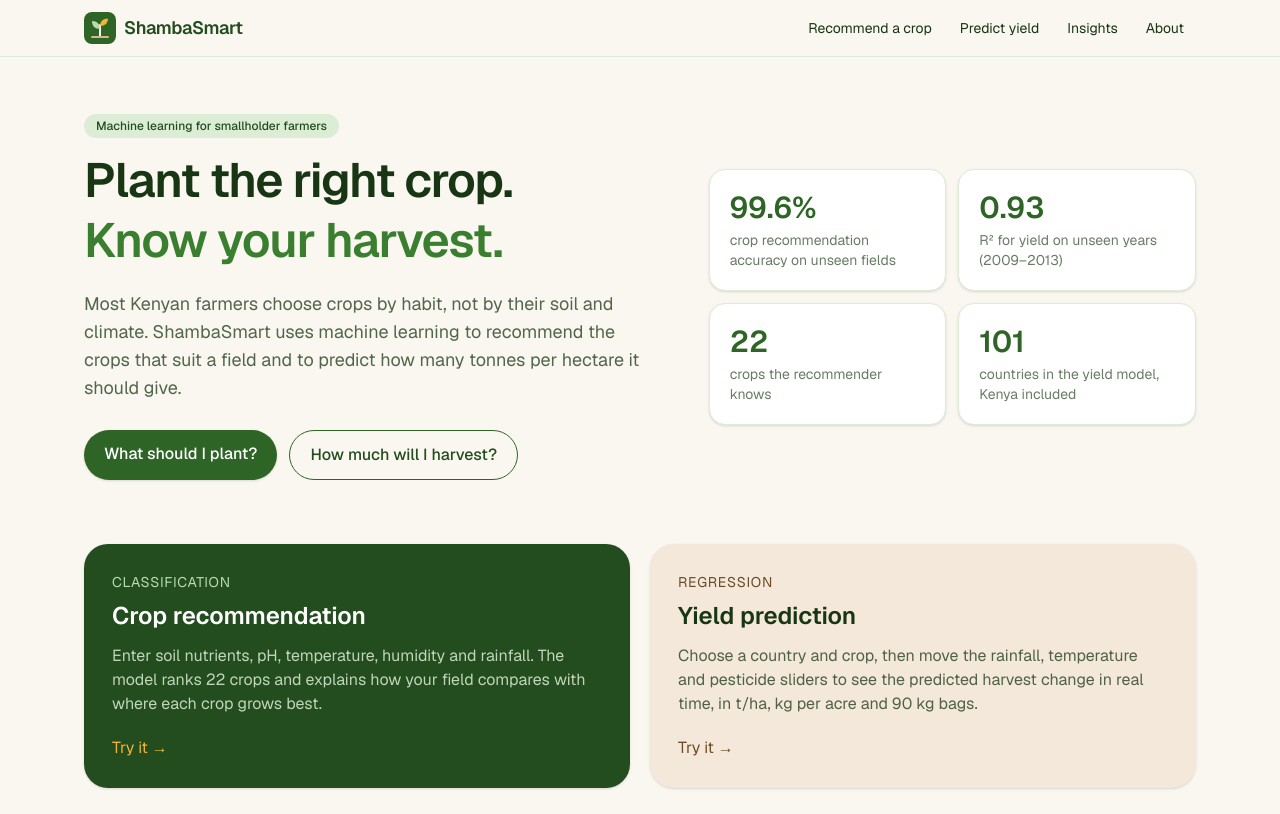
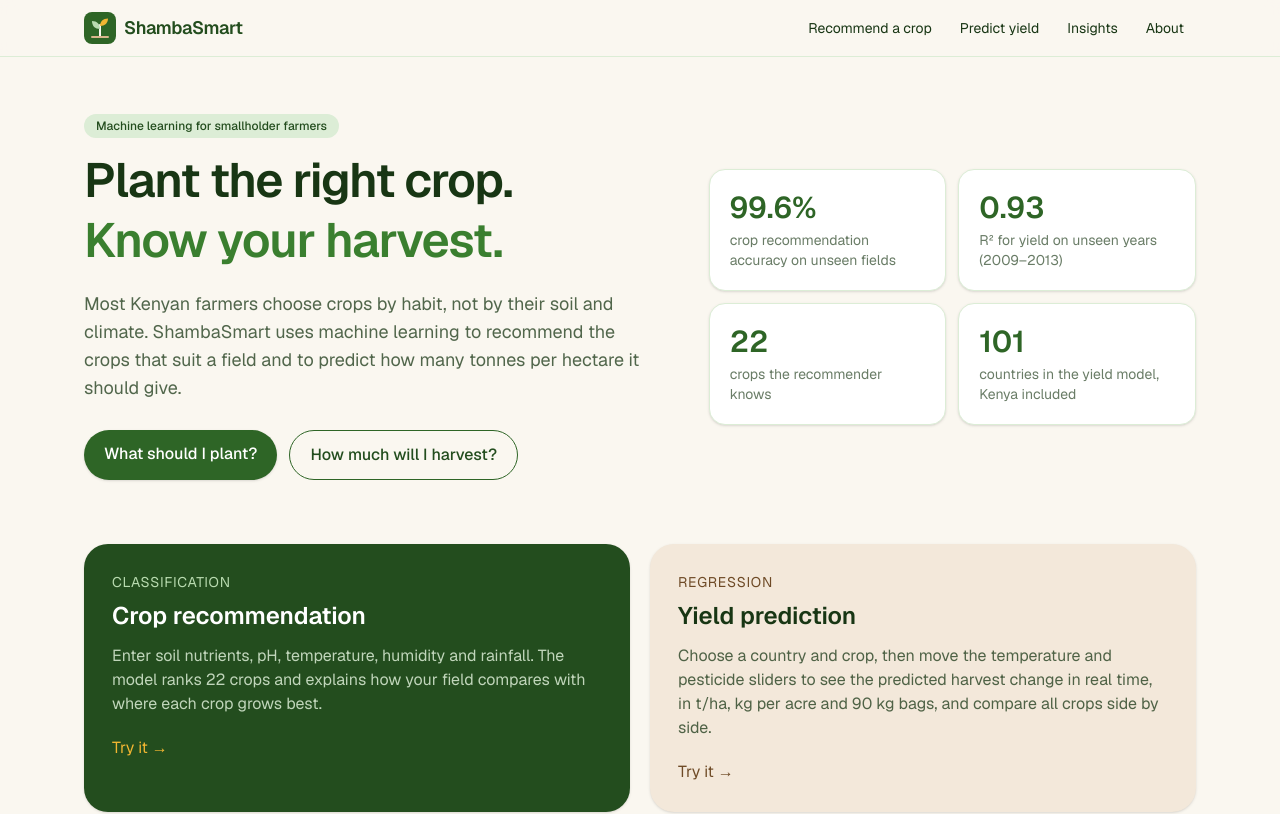
Before and after one commit to davewagacira/Shamba-Smart, a Next.js app: page / in a window 1280 px wide. Shown: the top 814 px of the page. Built offline with nearby package versions, Linux system fonts and the light colour scheme.

Commit message:
Fix home page copy: rainfall is no longer a slider

```diff
--- a/src/app/page.tsx
+++ b/src/app/page.tsx
@@ -64,8 +64,8 @@ export default function Home() {
           <p className="text-sm uppercase tracking-wider text-soil-700">Regression</p>
           <h2 className="mt-2 text-2xl font-semibold text-leaf-900">Yield prediction</h2>
           <p className="mt-3 text-leaf-900/75">
-            Choose a country and crop, then move the rainfall, temperature and pesticide sliders to see the predicted
-            harvest change in real time, in t/ha, kg per acre and 90 kg bags.
+            Choose a country and crop, then move the temperature and pesticide sliders to see the predicted harvest
+            change in real time, in t/ha, kg per acre and 90 kg bags, and compare all crops side by side.
           </p>
           <span className="mt-5 inline-block text-soil-700 group-hover:underline">Try it →</span>
         </Link>
```
